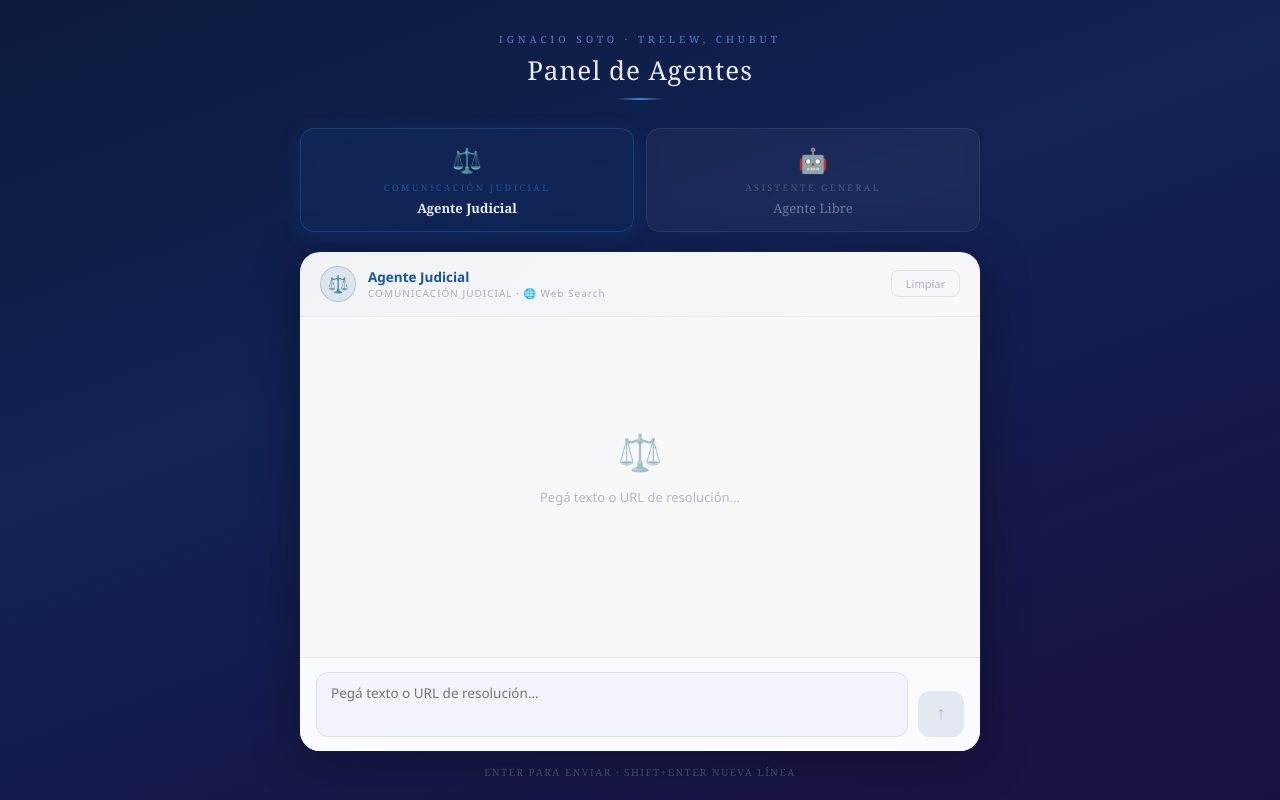
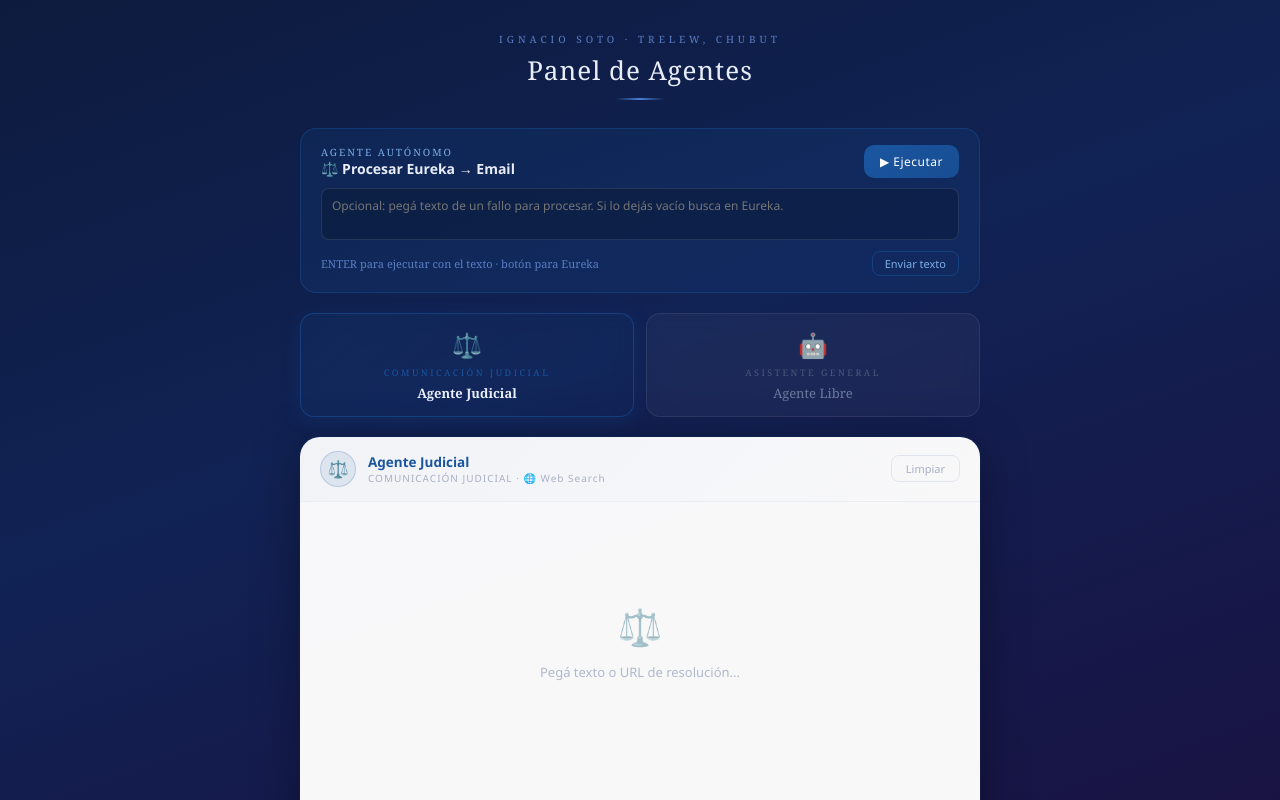
Before and after one commit to ignacervo-cell/panel2, a Next.js app: page / in a window 1280 px wide. Shown: the top 800 px of the page. Built offline with nearby package versions, Linux system fonts and the light colour scheme.

Commit message:
agente boton

```diff
--- a/pages/index.js
+++ b/pages/index.js
@@ -2,7 +2,7 @@ import { useState, useRef, useEffect } from "react";
 
 const WEB_SEARCH_TOOL = [{ type: "web_search_20250305", name: "web_search" }];
 
-const SYSTEM_JUDICIAL = `Eres un experto en comunicación judicial argentina con acceso a búsqueda web. Podés buscar información, leer URLs y acceder a contenido online.
+const SYSTEM_JUDICIAL = `Eres un experto en comunicación judicial argentina con acceso a búsqueda web.
 
 Cuando el usuario te comparta contenido o URL, generás el Doble Producto:
 
@@ -17,7 +17,7 @@ Cuando el usuario te comparta contenido o URL, generás el Doble Producto:
 - Incluir citas textuales clave. Mencionar ciudad al inicio.
 - Prohibido inventar. Sin consejos.`;
 
-const SYSTEM_LIBRE = `Sos Claude, asistente de IA de Anthropic con acceso a búsqueda web. Podés leer URLs, buscar información actual y responder cualquier consulta. Respondé en español. Sé directo y preciso.`;
+const SYSTEM_LIBRE = `Sos Claude, asistente de IA de Anthropic con acceso a búsqueda web. Podés leer URLs, buscar información actual y responder cualquier consulta. El usuario es Ignacio Soto, abogado de Trelew, Chubut, Argentina. Respondé en español. Sé directo y preciso.`;
 
 const AGENTS = [
   { id: "judicial", label: "Agente Judicial", icon: "⚖️", accent: "#1a56a0", tag: "COMUNICACIÓN JUDICIAL", placeholder: "Pegá texto o URL de resolución...", system: SYSTEM_JUDICIAL },
@@ -65,6 +65,8 @@ export default function App() {
   const [input, setInput] = useState("");
   const [loading, setLoading] = useState(false);
   const [status, setStatus] = useState("");
+  const [agentStatus, setAgentStatus] = useState("");
+  const [agentRunning, setAgentRunning] = useState(false);
   const bottomRef = useRef(null);
   const agent = AGENTS.find(a => a.id === activeId);
   const messages = histories[activeId];
@@ -84,7 +86,7 @@ export default function App() {
         const res = await fetch("/api/chat", {
           method:"POST",
           headers:{"Content-Type":"application/json"},
-          body:JSON.stringify({ model:"claude-sonnet-4-5", max_tokens:2000, system:agent.system, tools:WEB_SEARCH_TOOL, messages:convo })
+          body:JSON.stringify({ model:"claude-haiku-4-5-20251001", max_tokens:2000, system:agent.system, tools:WEB_SEARCH_TOOL, messages:convo })
         });
         const data = await res.json();
         if (!data.content) throw new Error(data.error || "Sin respuesta");
@@ -104,8 +106,25 @@ export default function App() {
         break;
       }
     } catch(err) {
-      setHistories(h => ({ ...h, [activeId]:[...newHistory, { role:"assistant", content:`Error: ${JSON.stringify(err)}` }] }));
+      setHistories(h => ({ ...h, [activeId]:[...newHistory, { role:"assistant", content:`Error: ${err.message}` }] }));
     } finally { setLoading(false); setStatus(""); }
+  }
+
+  async function runAgent(texto) {
+    setAgentRunning(true);
+    setAgentStatus("⚖️ Procesando...");
+    try {
+      const res = await fetch("/api/agente", {
+        method:"POST",
+        headers:{"Content-Type":"application/json"},
+        body:JSON.stringify({ texto })
+      });
+      const data = await res.json();
+      if (data.ok) setAgentStatus("✅ Resultado enviado a ignacervo@gmail.com");
+      else setAgentStatus(`❌ Error: ${data.error}`);
+    } catch(err) {
+      setAgentStatus(`❌ Error: ${err.message}`);
+    } finally { setAgentRunning(false); }
   }
 
   return (
@@ -117,6 +136,31 @@ export default function App() {
           <div style={{ width:48, height:1.5, background:"linear-gradient(90deg, transparent, #4a7fd4, transparent)", margin:"10px auto 0" }} />
         </div>
 
+        {/* Agente Judicial Autónomo */}
+        <div style={{ background:"rgba(26,86,160,0.15)", border:"1.5px solid rgba(26,86,160,0.4)", borderRadius:16, padding:"16px 20px", marginBottom:20 }}>
+          <div style={{ display:"flex", justifyContent:"space-between", alignItems:"center", marginBottom:10 }}>
+            <div>
+              <div style={{ color:"#7baee8", fontSize:10, letterSpacing:2, textTransform:"uppercase" }}>AGENTE AUTÓNOMO</div>
+              <div style={{ color:"#e8edf8", fontSize:14, fontWeight:600, fontFamily:"'Segoe UI', sans-serif" }}>⚖️ Procesar Eureka → Email</div>
+            </div>
+            <button onClick={() => runAgent(null)} disabled={agentRunning} style={{ background:agentRunning?"#334":"linear-gradient(135deg, #1a56a0, #1a56a0cc)", border:"none", borderRadius:10, color:agentRunning?"#667":"#fff", fontSize:12, padding:"8px 16px", cursor:agentRunning?"not-allowed":"pointer", fontFamily:"'Segoe UI', sans-serif", letterSpacing:0.5 }}>
+              {agentRunning ? "Procesando..." : "▶ Ejecutar"}
+            </button>
+          </div>
+          <textarea placeholder="Opcional: pegá texto de un fallo para procesar. Si lo dejás vacío busca en Eureka." rows={2} style={{ width:"100%", background:"rgba(0,0,0,0.2)", border:"1px solid rgba(255,255,255,0.1)", borderRadius:8, color:"#c8d8f0", fontSize:12, padding:"8px 10px", fontFamily:"'Segoe UI', sans-serif", resize:"none", outline:"none", boxSizing:"border-box" }}
+            onKeyDown={e => { if(e.key==="Enter"&&!e.shiftKey){e.preventDefault();runAgent(e.target.value);} }}
+            id="agente-texto"
+          />
+          <div style={{ marginTop:6, display:"flex", justifyContent:"space-between", alignItems:"center" }}>
+            <div style={{ fontSize:11, color:"#5b7ec4" }}>ENTER para ejecutar con el texto · botón para Eureka</div>
+            <button onClick={() => { const t=document.getElementById("agente-texto"); runAgent(t.value); }} disabled={agentRunning} style={{ background:"none", border:"1px solid #1a56a088", borderRadius:8, color:"#7baee8", fontSize:11, padding:"4px 12px", cursor:agentRunning?"not-allowed":"pointer", fontFamily:"'Segoe UI', sans-serif" }}>
+              Enviar texto
+            </button>
+          </div>
+          {agentStatus && <div style={{ marginTop:8, fontSize:12, color: agentStatus.startsWith("✅") ? "#4caf8a" : agentStatus.startsWith("❌") ? "#e57373" : "#7baee8", fontFamily:"'Segoe UI', sans-serif" }}>{agentStatus}</div>}
+        </div>
+
+        {/* Agent Tabs */}
         <div style={{ display:"flex", gap:12, marginBottom:20 }}>
           {AGENTS.map(a => (
             <button key={a.id} onClick={() => { setActiveId(a.id); setStatus(""); }} style={{ flex:1, padding:"14px 12px", borderRadius:14, border:activeId===a.id?`1.5px solid ${a.accent}88`:"1.5px solid rgba(255,255,255,0.08)", background:activeId===a.id?`linear-gradient(135deg, ${a.accent}22, ${a.accent}11)`:"rgba(255,255,255,0.04)", color:activeId===a.id?"#e8edf8":"#6a7b9e", cursor:"pointer", fontFamily:"inherit", display:"flex", flexDirection:"column", alignItems:"center", gap:5, transition:"all 0.25s", backdropFilter:"blur(8px)", boxShadow:activeId===a.id?`0 4px 20px ${a.accent}33`:"none" }}>
@@ -127,6 +171,7 @@ export default function App() {
           ))}
         </div>
 
+        {/* Chat Card */}
         <div style={{ background:"rgba(255,255,255,0.97)", borderRadius:20, boxShadow:`0 8px 48px rgba(0,0,0,0.35), 0 0 0 1px ${agent.accent}22`, overflow:"hidden" }}>
           <div style={{ padding:"14px 20px", borderBottom:"1px solid #eaedf5", display:"flex", justifyContent:"space-between", alignItems:"center", background:`linear-gradient(135deg, ${agent.accent}08, transparent)` }}>
             <div style={{ display:"flex", alignItems:"center", gap:12 }}>
@@ -139,8 +184,8 @@ export default function App() {
             <button onClick={() => setHistories(h => ({ ...h, [activeId]:[] }))} style={{ background:"none", border:"1px solid #e0e4ee", color:"#aab0c4", fontSize:11, padding:"5px 14px", borderRadius:8, cursor:"pointer", fontFamily:"'Segoe UI', sans-serif" }}>Limpiar</button>
           </div>
 
-          <div style={{ minHeight:340, maxHeight:440, overflowY:"auto", padding:"20px 18px 10px" }}>
-            {messages.length===0 && <div style={{ textAlign:"center", color:"#c8cedd", fontSize:13, marginTop:90, fontFamily:"'Segoe UI', sans-serif" }}><div style={{ fontSize:36, marginBottom:12, opacity:0.5 }}>{agent.icon}</div><div style={{ color:"#b0b8cc" }}>{agent.placeholder}</div></div>}
+          <div style={{ minHeight:300, maxHeight:400, overflowY:"auto", padding:"20px 18px 10px" }}>
+            {messages.length===0 && <div style={{ textAlign:"center", color:"#c8cedd", fontSize:13, marginTop:80, fontFamily:"'Segoe UI', sans-serif" }}><div style={{ fontSize:36, marginBottom:12, opacity:0.5 }}>{agent.icon}</div><div style={{ color:"#b0b8cc" }}>{agent.placeholder}</div></div>}
             {messages.map((m,i) => <Bubble key={i} msg={m} accent={agent.accent} icon={agent.icon} />)}
             {loading && (
               <div style={{ display:"flex", justifyContent:"flex-start", marginBottom:10, alignItems:"center", gap:10 }}>
```
